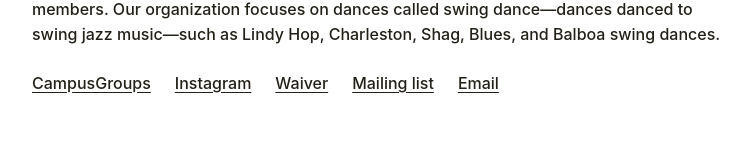
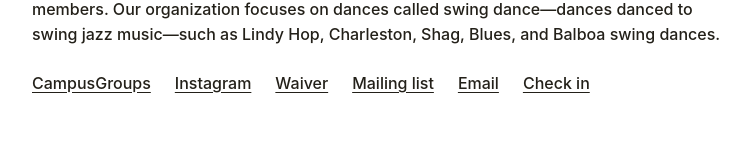
Before and after one commit to shamus-li/cornell_swing, a React (Vite) app: page / in a window 1280 px wide. Shown: the part 3032-3193 px from the top of the page, without its empty margins (148-898 px from the left). Built offline with nearby package versions, Linux system fonts and the light colour scheme; no server answers; a web font is replaced by a local one.

Commit message:
Add check-in link to homepage

```diff
--- a/src/site/content.ts
+++ b/src/site/content.ts
@@ -159,6 +159,7 @@
       { label: "Waiver", href: "https://cglink.me/2ee/s96437" },
       { label: "Mailing list", href: mailingListUrl },
       { label: "Email", href: "mailto:cugradswing@gmail.com" },
+      { label: "Check in", href: "/check-in/" },
     ],
   },
   footer:
```
